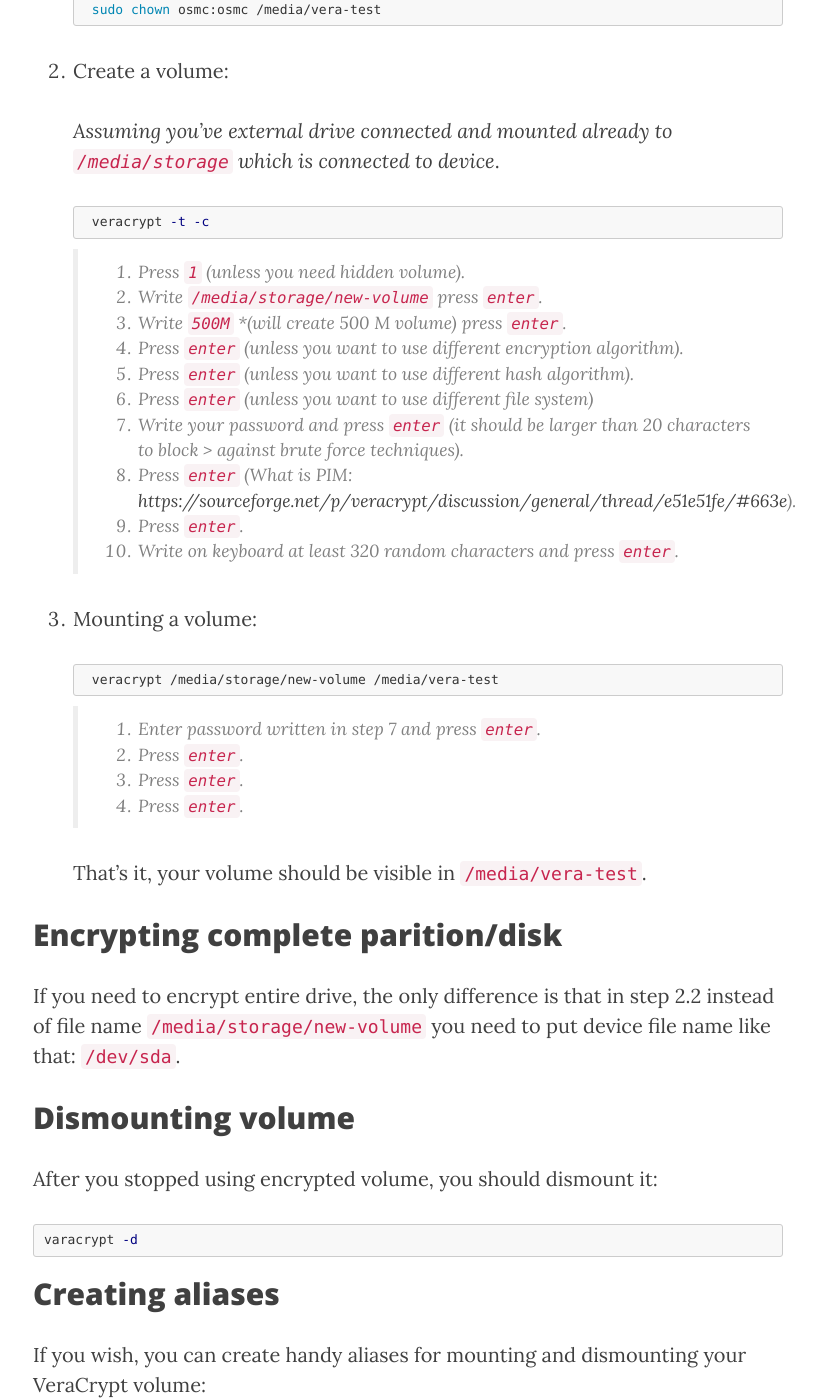
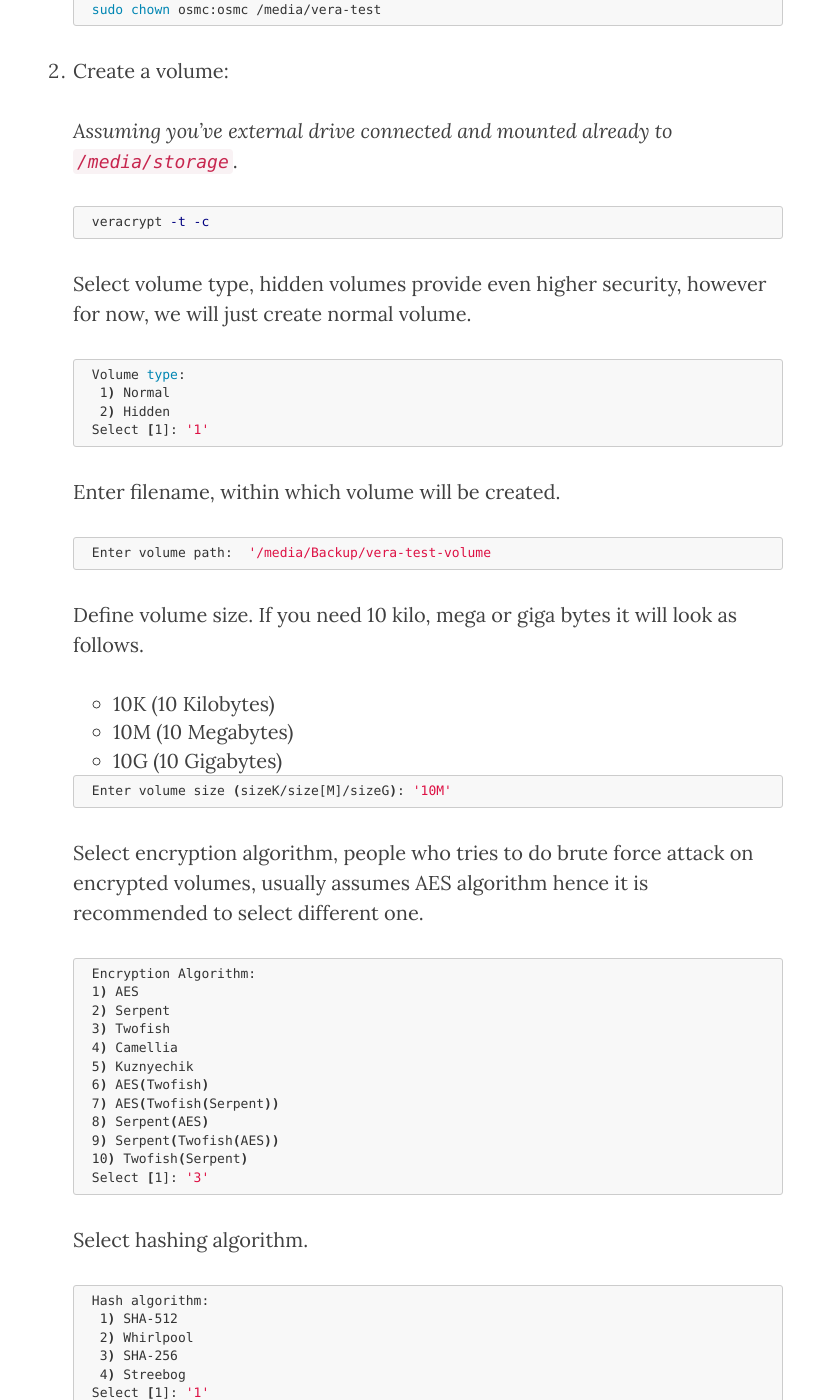
Before and after one commit to JacekStyrylski/jacekstyrylski.github.io, a Jekyll site: the page built from _posts/2017-04-02-Vera-Crypt-OSMC.md, in a window 1280 px wide and 1400 px high, scrolled down 3853 px. Shown: the whole window, without its empty margins (232-1058 px from the left). Built offline with Jekyll 4.4.1, drawn with Linux system fonts in a browser that asks for light colours; nearby versions of some CDN libraries; comment, search, counter and statistics services are not loaded; some of the changed text lies outside the part shown.

Commit message:
added another listing

````diff
--- a/_posts/2017-04-02-Vera-Crypt-OSMC.md
+++ b/_posts/2017-04-02-Vera-Crypt-OSMC.md
@@ -138,7 +138,7 @@
 
 ## Volume within a file
 
-Follow these steps:
+In order to create volume within a file, follow these steps:
 
 1. Create mounting point:
 
@@ -149,22 +149,118 @@
 
 2. Create a volume:
 
-    *Assuming you've external drive connected and mounted already to `/media/storage` which is connected to device*.
+    *Assuming you've external drive connected and mounted already to `/media/storage`*.
 
     ```bash
     veracrypt -t -c
     ```
 
-    > 1. Press `1` *(unless you need hidden volume)*.
-    > 2. Write `/media/storage/new-volume` press `enter`.
-    > 3. Write `500M` *(will create 500 M volume) press `enter`.
-    > 4. Press `enter` *(unless you want to use different encryption algorithm)*.
-    > 5. Press `enter` *(unless you want to use different hash algorithm)*.
-    > 6. Press `enter` *(unless you want to use different file system)*
-    > 7. Write your password and press `enter` *(it should be larger than 20 characters to block > against brute force techniques)*.
-    > 8. Press `enter` *(What is PIM: [https://sourceforge.net/p/veracrypt/discussion/general/thread/e51e51fe/#663e](https://sourceforge.net/p/veracrypt/discussion/general/thread/e51e51fe/#663e))*.
-    > 9. Press `enter`.
-    > 10. Write on keyboard at least 320 random characters and press `enter`.
+    Select volume type, hidden volumes provide even higher security, however for now, we will just create normal volume.
+
+    ```bash
+    Volume type:
+     1) Normal
+     2) Hidden
+    Select [1]: '1'
+    ```
+
+    Enter filename, within which volume will be created.
+
+    ```bash
+    Enter volume path:  '/media/Backup/vera-test-volume
+    ```
+
+    Define volume size. If you need 10 kilo, mega or giga bytes it will look as follows.
+
+    - 10K (10 Kilobytes)
+    - 10M (10 Megabytes)
+    - 10G (10 Gigabytes)
+
+    ```bash
+    Enter volume size (sizeK/size[M]/sizeG): '10M'
+    ```
+
+    Select encryption algorithm, people who tries to do brute force attack on encrypted volumes, usually assumes AES algorithm hence it is recommended to select different one.
+
+    ```bash
+    Encryption Algorithm:
+    1) AES
+    2) Serpent
+    3) Twofish
+    4) Camellia
+    5) Kuznyechik
+    6) AES(Twofish)
+    7) AES(Twofish(Serpent))
+    8) Serpent(AES)
+    9) Serpent(Twofish(AES))
+    10) Twofish(Serpent)
+    Select [1]: '3'
+    ```
+
+    Select hashing algorithm.
+
+    ```bash
+    Hash algorithm:
+     1) SHA-512
+     2) Whirlpool
+     3) SHA-256
+     4) Streebog
+    Select [1]: '1'
+    ```
+
+    Select file system, for simplicity it can be FAT but if you need file permission even Ext4 might be used.
+
+    ```bash
+    Filesystem:
+     1) None
+     2) FAT
+     3) Linux Ext2
+     4) Linux Ext3
+     5) Linux Ext4
+     6) NTFS
+     7) exFAT
+    Select [2]: '2'
+    ```
+
+    Password selection, it is recommended to use password consisting of more than 20 alpha numeric characters, due to possibility of brute force attack.
+
+    ```bash
+    Enter password: '[your password]'
+    Re-enter password: '[your password]'
+    ```
+
+    PIM stands for Personal Iterations Multiplier. Explanation done by: [Mounir IDRASSI](https://sourceforge.net/p/veracrypt/discussion/general/thread/e51e51fe/#663e)
+
+    > It is a value that controls the number of iterations used by the header key derivation
+    > following the formulas:
+    >
+    > - For system encryption: Iterations = PIM x 2048
+    > - For non-system encryption and file containers: Iterations = 15000 + (PIM x 1000)
+    >
+    > If PIM value is high, iterations are also high and this implies a better security but a slower
+    > mounting/booting.
+    > If PIM value is small, iterations count is also small and this implies quicker
+    > mounting/booting but it brings a decreases security.
+
+    We will select default value so, just press `enter`.
+
+    ```bash
+    Enter PIM:
+    ```
+
+    If you want to use keyfile instead of password, here you can define keyfile. We will not do that so again you can just press `enter`.
+
+    ```bash
+    Enter keyfile path [none]:
+    ```
+
+    Here is the funny part, you need to type at least 320 random characters since this will be base for your encryption key.
+
+    ```bash
+    Please type at least 320 randomly chosen characters and then press Enter:
+    ```
+
+    That's it, now you need to wait, even hours (for about 500GB drive) for encryption to process.
 
 3. Mounting a volume:
 
````
